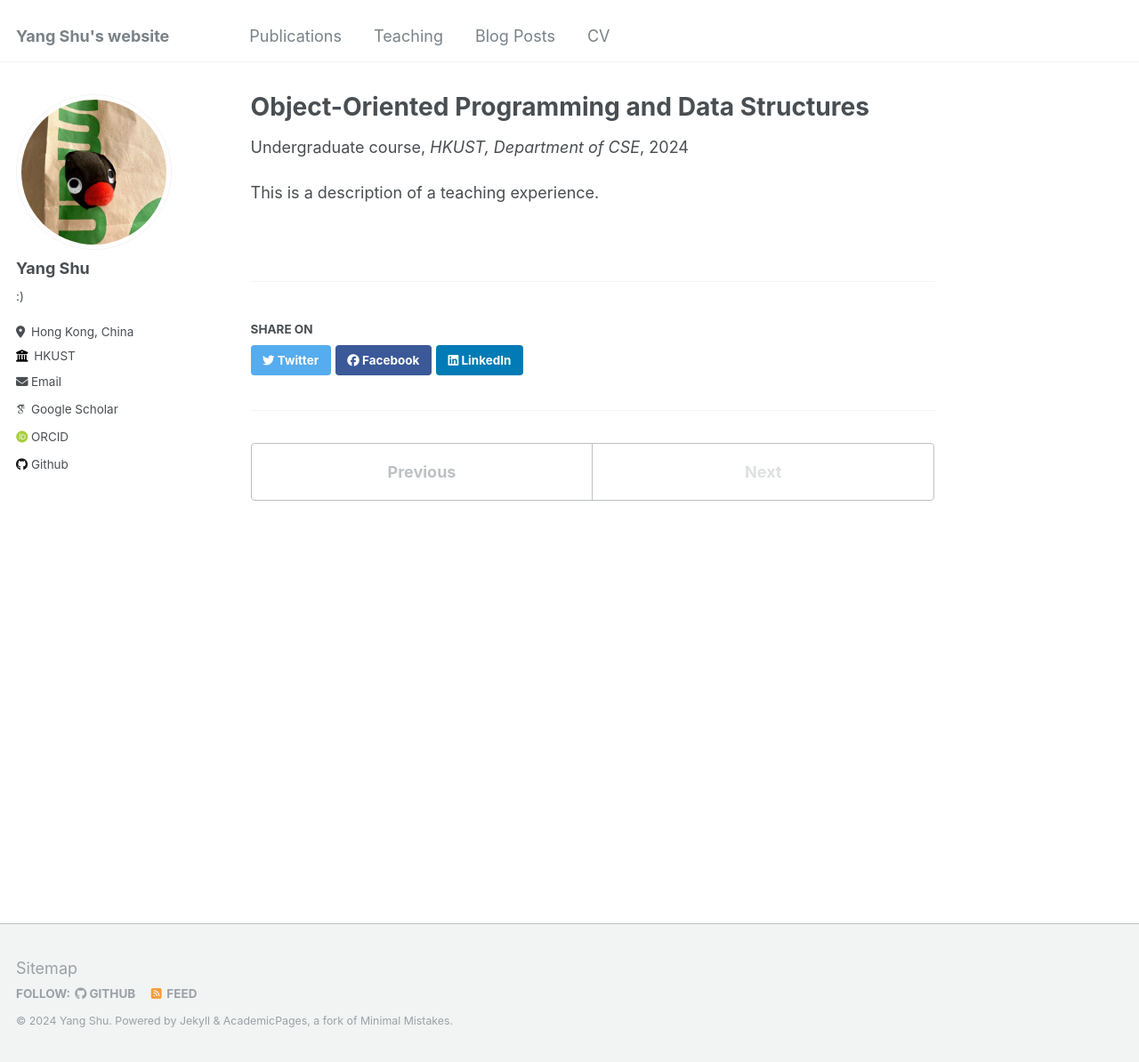
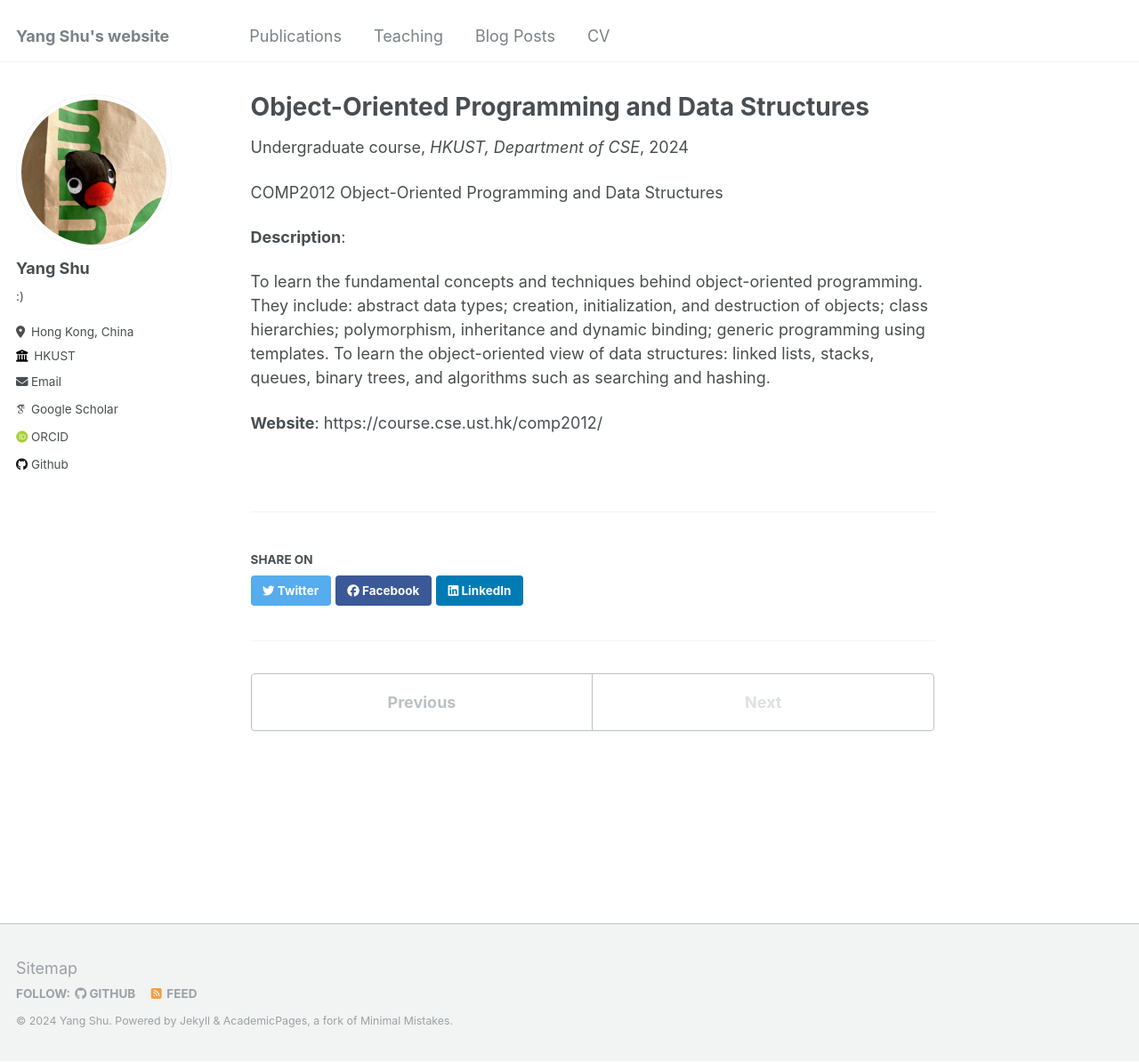
Before and after one commit to isyangshu/isyangshu.github.io, a Jekyll site: the page built from _teaching/2024-spring-teaching-1.md, in a window 1280 px wide and 1194 px high. Shown: the whole window at 89% size. Built offline with Jekyll 4.4.1, drawn with Linux system fonts in a browser that asks for light colours; some web fonts are replaced.

Commit message:
Update 2024-spring-teaching-1.md

```diff
--- a/_teaching/2024-spring-teaching-1.md
+++ b/_teaching/2024-spring-teaching-1.md
@@ -8,4 +8,10 @@ date: 2024-03-01
 location: "Hong Kong, China"
 ---
 
-This is a description of a teaching experience.
+COMP2012 Object-Oriented Programming and Data Structures
+
+**Description**:
+
+To learn the fundamental concepts and techniques behind object-oriented programming. They include: abstract data types; creation, initialization, and destruction of objects; class hierarchies; polymorphism, inheritance and dynamic binding; generic programming using templates. To learn the object-oriented view of data structures: linked lists, stacks, queues, binary trees, and algorithms such as searching and hashing.
+
+**Website**: https://course.cse.ust.hk/comp2012/
```
